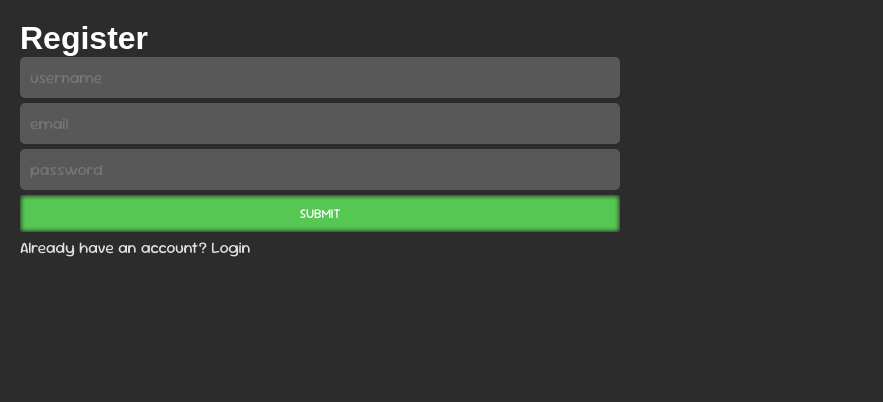
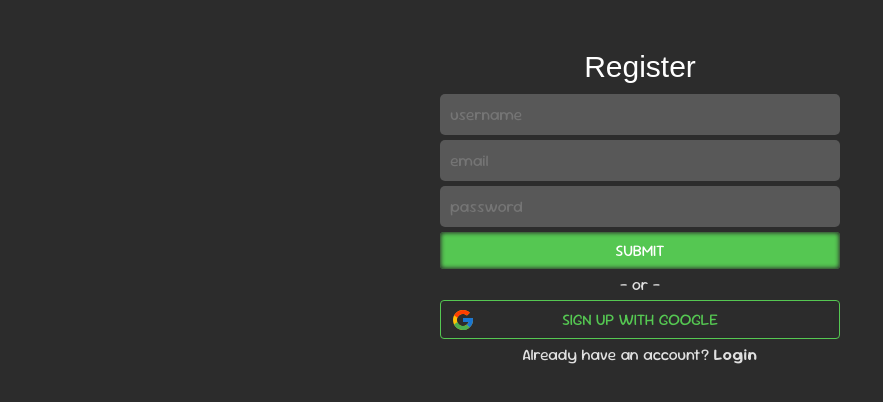
Before and after one commit to Quadrivium4/GoalOn, a React (Create React App) app in the folder frontend/: page / in a window 1280 px wide. Shown: the top 402 px of the page, without its empty margins (0-883 px from the left). Built offline with nearby package versions, Linux system fonts and the light colour scheme.

Commit message:
styles changed

```diff
--- a/frontend/src/App.css
+++ b/frontend/src/App.css
@@ -5,8 +5,9 @@
 }
 .form {
     display: flex;
+    width: 100%;
+    max-width: 400px;
     flex-direction: column;
-    max-width: 600px;
     gap: 5px;
 }
 
@@ -31,6 +32,16 @@
 .button-icon{
     cursor: pointer;
 }
+button.google-button  {
+    position: relative;
+}
+button.google-button svg{
+    position: absolute;
+    left: 10px;
+    width: 24px;
+    height: 24px;
+}
+
 #message {
     padding: 10px 15px;
     position: absolute;
@@ -60,4 +71,25 @@
             display: flex;
             gap: 10px;
         }
+    button.google-button svg {
+        position: absolute;
+        left: 10px;
+        width: 20px;
+        height: 20px;
+    }
 }
+
+#auth-page{
+    display: flex;
+    flex-direction: column;
+    align-items: center;
+    padding: 10px;
+}
+#auth-page h1{
+    padding-bottom: 10px;
+    padding-top: 40px;
+    text-align: center;
+}
+#auth-page .form p {
+    text-align: center;
+}
--- a/frontend/src/AuthNavigator.tsx
+++ b/frontend/src/AuthNavigator.tsx
@@ -23,7 +23,7 @@ const authRouter = createBrowserRouter([{
 }])
 const AuthNavigator = () =>{
     return (
-        <div className='page'>
+        <div id='auth-page'>
         <RouterProvider router={authRouter}></RouterProvider>
         </div>
     )
--- /dev/null
+++ b/frontend/src/auth/Form.module.css
@@ -0,0 +1,9 @@
+.form {
+    width: 100%;
+    max-width: 400px;
+
+}
+
+.form p {
+    text-align: center;
+}
--- a/frontend/src/auth/Login.tsx
+++ b/frontend/src/auth/Login.tsx
@@ -4,6 +4,8 @@ import { Link, useNavigate } from 'react-router-dom';
 import { CredentialResponse, GoogleLogin, useGoogleLogin, useGoogleOneTapLogin } from '@react-oauth/google';
 import { useMessage } from '../context/MessageContext';
 import { AxiosError } from 'axios';
+import classes from "./Form.module.css"
+import GoogleButton from '../components/GoogleButton';
 const errors = {
   INVALID_EMAIL: 1002,
   INVALID_PASSWORD: 1003,
@@ -53,18 +55,20 @@ function Login() {
   const glog = useGoogleLogin({onSuccess: (res) =>handleGoogleLogin(res.access_token)})//useGoogleOneTapLogin({onSuccess: (token) =>handleGoogleLogin(token)});
   //{credential: token, clientId: process.env.REACT_APP_CLIENT_ID}
   return (
-    <div>
+    <>
       <h1>Login</h1>
-      <div className='form'>
+      <div className={'form'}>
         <input onChange={(e) =>setEmail(e.target.value)} value={email} type='email' placeholder='email'></input>
         <input onChange={(e) =>setPassword(e.target.value)} value={password} type='password' placeholder='password'></input>
         <button type='submit' onClick={handleLogin}>Submit</button>
+        <p>- or - </p>
+        <GoogleButton>Sign in with google</GoogleButton>
         <p>Don't have an account yet? <Link to={"/"}>Register</Link></p>
-        <button onClick={()=>glog()}>google</button>
-       {error === errors.INVALID_PASSWORD && <><p>Have you lost your password?</p><Link to={"/reset-password"} state={{email}} >reset password</Link></>}
+        <p>forgot password? <Link to={"/reset-password"} state={{email}} >Reset</Link></p>
+
         {/* <GoogleLogin onSuccess={handleGoogleLogin} onError={()=> console.log("Error google login")}/> */}
       </div>
-    </div>
+    </>
   );
 }
 
--- a/frontend/src/auth/Register/Register.tsx
+++ b/frontend/src/auth/Register/Register.tsx
@@ -1,19 +1,38 @@
 import React, { useState } from 'react';
 import { useAuth } from '../../context/AuthContext';
 import { useMessage } from '../../context/MessageContext';
-import { Link } from 'react-router-dom';
-
+import { Link, useNavigate } from 'react-router-dom';
+import styles from "../Form.module.css"
+import { CredentialResponse, GoogleLogin, useGoogleLogin, useGoogleOneTapLogin } from '@react-oauth/google';
+import Login from '../Login';
+import GoogleButton from '../../components/GoogleButton';
+console.log(styles)
 
 function Register() {
-  const {register} = useAuth()
+  const {register, googleLogin} = useAuth()
   const [name, setName] = useState<string>("");
   const [email, setEmail] = useState<string>("");
   const [password, setPassword] = useState<string>("");
-  const {message} = useMessage()
+  const {message} = useMessage();
+  const navigate = useNavigate();
+
+  const handleGoogleLogin = (token: string) =>{
+      googleLogin(token).then((res)=>{
+              navigate("/");
+              console.log(res)
+          }).catch((err) => {
+
+            let msg =  err.message;
+            console.log("login error", err)
+            message.error(msg)
+          })
+  }
+  const glog = useGoogleLogin({onSuccess: (res) =>handleGoogleLogin(res.access_token)});
+
   return (
     <>
       <h1>Register</h1>
-      <div className='form'>
+      <div className={'form'} >
         <input onChange={(e) =>setName(e.target.value)} value={name} type='text' placeholder='username'></input>
         <input onChange={(e) =>setEmail(e.target.value)} value={email} type='email' placeholder='email'></input>
         <input onChange={(e) =>setPassword(e.target.value)} value={password} type='password' placeholder='password'></input>
@@ -24,9 +43,11 @@ function Register() {
           //console.log(response)
           //message.success("Email Sent!")
         }}>Submit</button>
-        <p>Already have an account? <Link to={"/login"}>Login</Link></p>
+        <p>- or -</p>
+        <GoogleButton >Sign up With google</GoogleButton>
+         <p>Already have an account? <Link to={"/login"}>Login</Link></p>
       </div>
-
+      {/* <Login /> */}
     </>
   );
 }
--- a/frontend/src/auth/ResetPassword.tsx
+++ b/frontend/src/auth/ResetPassword.tsx
@@ -22,7 +22,8 @@ function ResetPassword() {
         })
     }
   return (
-    <div>
+    <>
+      <Link to={"/login"} style={{position: "absolute", top: 10, left: 10}}>{"<"} Back</Link>
       <h1>Reset Password</h1>
       <div className='form'>
         <input onChange={(e) =>setEmail(e.target.value)} value={email} type='email' placeholder='email'></input>
@@ -32,7 +33,7 @@ function ResetPassword() {
 
         {/* <GoogleLogin onSuccess={handleGoogleLogin} onError={()=> console.log("Error google login")}/> */}
       </div>
-    </div>
+    </>
   );
 }
 
--- /dev/null
+++ b/frontend/src/components/GoogleButton.tsx
@@ -0,0 +1,38 @@
+import React,{ReactNode, useState} from 'react';
+import { useAuth } from '../context/AuthContext';
+import { Link, useNavigate } from 'react-router-dom';
+import { CredentialResponse, GoogleLogin, useGoogleLogin, useGoogleOneTapLogin } from '@react-oauth/google';
+import { useMessage } from '../context/MessageContext';
+import { AxiosError } from 'axios';
+import classes from "./Form.module.css"
+import {FcGoogle} from "react-icons/fc"
+const errors = {
+  INVALID_EMAIL: 1002,
+  INVALID_PASSWORD: 1003,
+}
+function GoogleButton({onSuccess = ()=>{}, onError= ()=>{}, children}: {onSuccess?: (res: any)=>void, onError?: (message: string)=>void, children: ReactNode}) {
+  const {login, googleLogin} = useAuth()
+  const handleGoogleLogin = (token: string) =>{
+      googleLogin(token).then((res)=>{
+                onSuccess(res);
+          }).catch((err) => {
+            let msg =  err.message;
+            // console.log("login error", err)
+            // message.error(msg)
+            onError(msg)
+          })
+  }
+  const glog = useGoogleLogin({onSuccess: (res) =>handleGoogleLogin(res.access_token)})
+  return (
+    <>
+
+        <button onClick={()=>glog()} className='google-button outline'>
+            <FcGoogle />
+            {children}
+        </button>
+
+    </>
+  );
+}
+
+export default GoogleButton;
--- a/frontend/src/root.css
+++ b/frontend/src/root.css
@@ -38,12 +38,16 @@
 h1,h2,h3,h4,h5,h6{
     color: var(--foreground-light);
     font-family: sans-serif;
-    font-weight: 600;
+    font-weight: 100;
+}
+h1{
+    font-size: 30px;
 }
 a{
     all: unset;
     cursor: pointer;
-
+    font-weight: 600;
+    letter-spacing: 0.8px;
 }
 html{
     height: 100%;
@@ -123,7 +127,7 @@ input:-webkit-autofill:active {
 button {
     background-color: var(--primary);
     color: white;
-    padding: 10px 20px;
+    padding: 8px 20px;
     cursor: pointer;
     text-transform: uppercase;
     border-radius: 4px;
@@ -133,6 +137,7 @@ button {
     align-items: center;
     justify-content: center;
     font-family: Gummy;
+    font-size: 16px;
     /*box-shadow: 0 0 5px rgba(255, 255, 255, 0.267);*/
 }
 button:hover {
@@ -170,5 +175,6 @@ footer{
 @media(max-width: 600px){
     button{
         padding: 5px 10px;
+        font-size: 14px;
     }
 }
```
